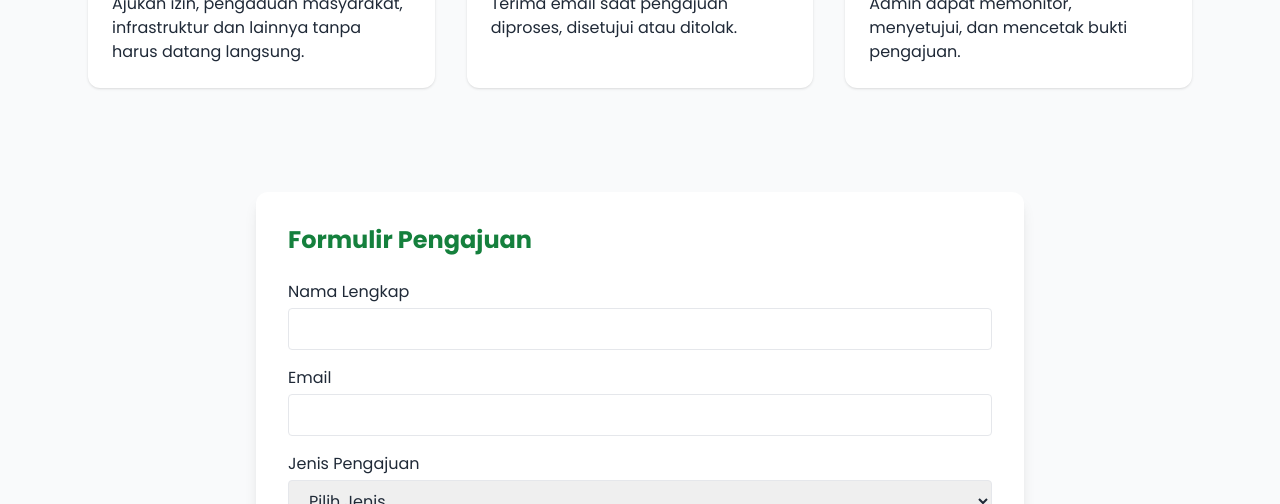
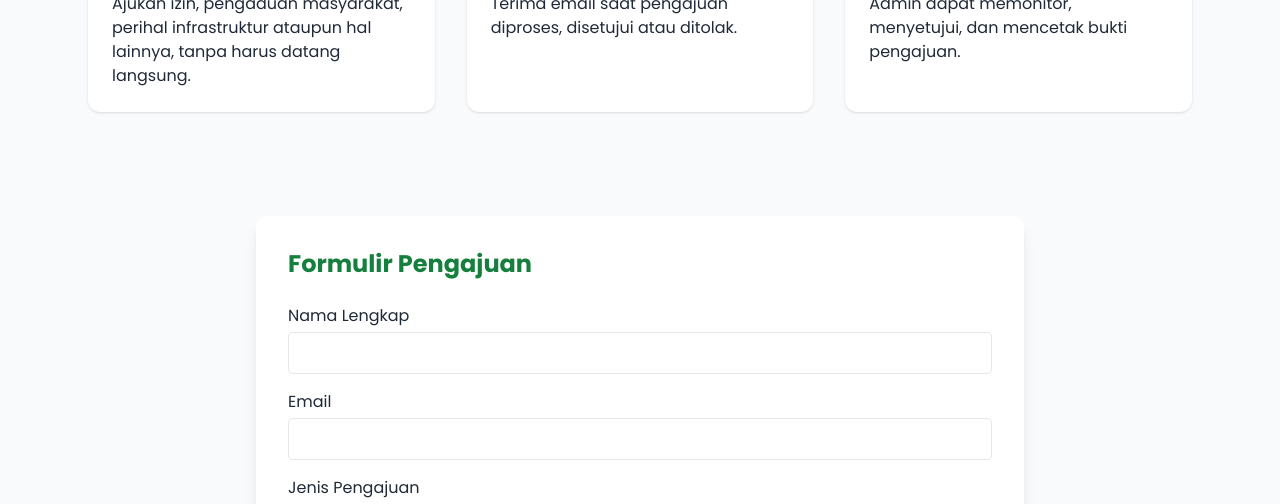
Before and after one commit to xgadesign/ajuan-dishub, a plain HTML site: page index.html in a window 1280 px wide. Shown: the part 596-1100 px from the top of the page. Drawn offline with nearby package versions, Linux system fonts and the light colour scheme.

Commit message:
index.html

```diff
--- a/index.html
+++ b/index.html
@@ -28,7 +28,7 @@
     <div class="grid grid-cols-1 md:grid-cols-3 gap-8">
       <div class="bg-white p-6 rounded-xl shadow hover:shadow-lg transition">
         <h4 class="text-xl font-semibold mb-2">Pengajuan Online</h4>
-        <p>Ajukan izin, pengaduan masyarakat, infrastruktur dan lainnya tanpa harus datang langsung.</p>
+        <p>Ajukan izin, pengaduan masyarakat, perihal infrastruktur ataupun hal lainnya, tanpa harus datang langsung.</p>
       </div>
       <div class="bg-white p-6 rounded-xl shadow hover:shadow-lg transition">
         <h4 class="text-xl font-semibold mb-2">Notifikasi Status</h4>
```
